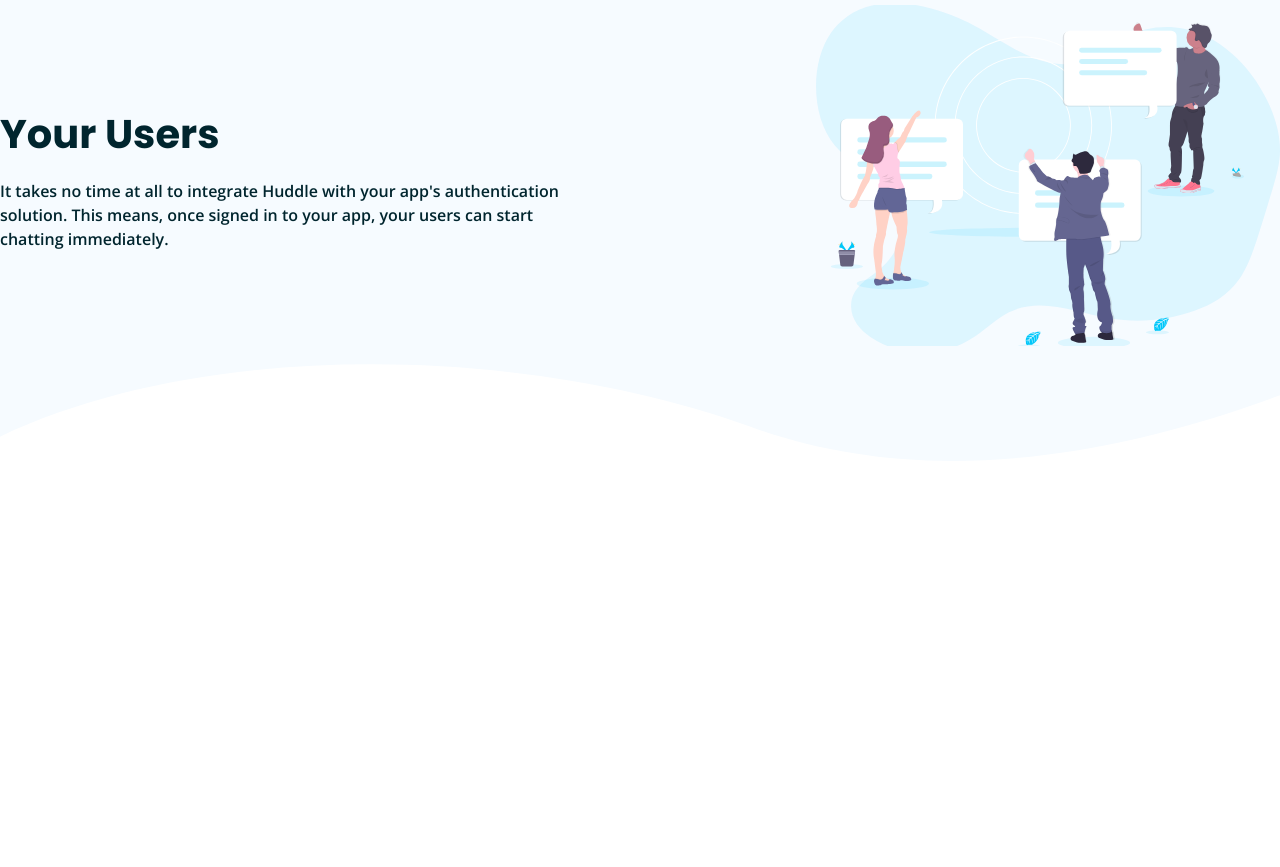
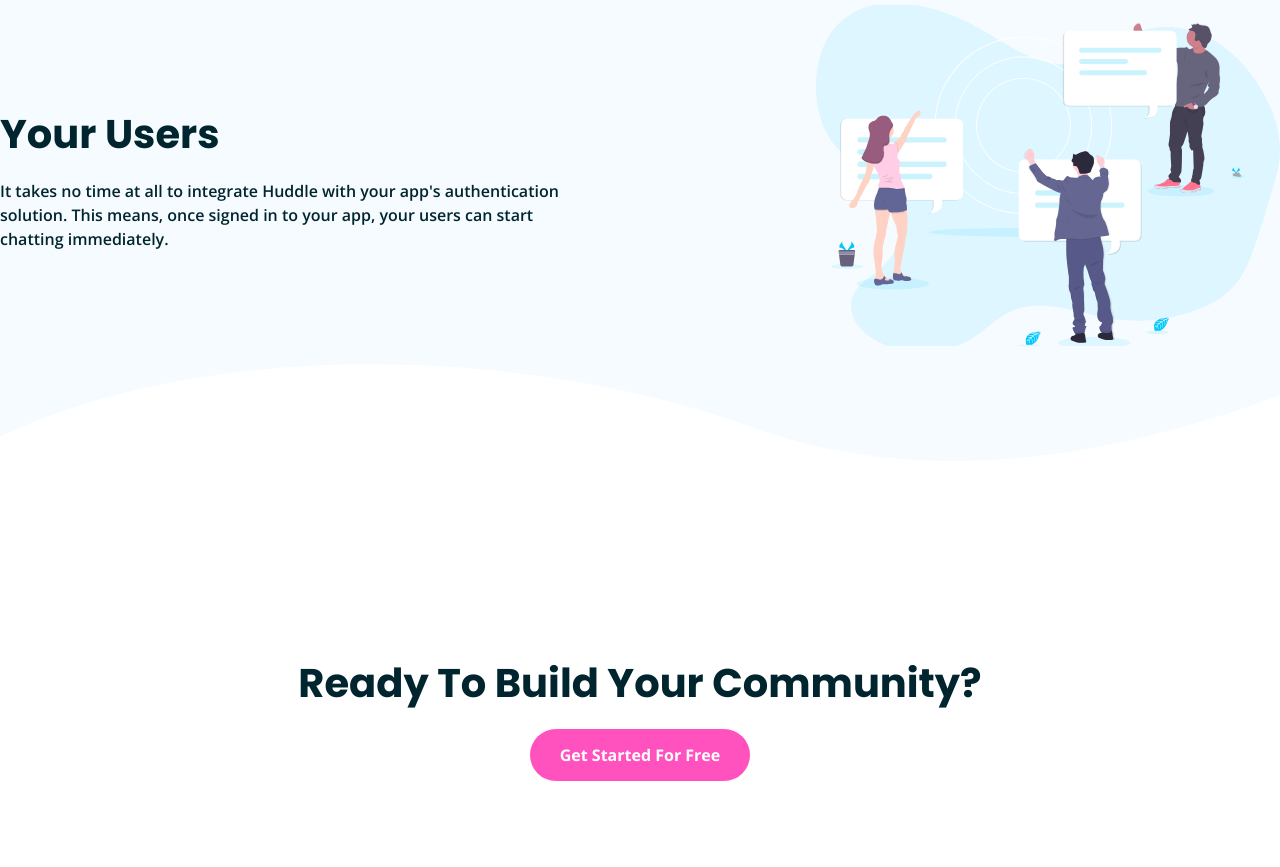
Before and after one commit to Aziztheprogrammer/FrontEnd-Mentor-19, a plain HTML site: page index.html in a window 1280 px wide. Shown: the part 3283-4150 px from the top of the page. Before the commit the page ends 3836 px from the top, so only its background shows below. Drawn offline with nearby package versions, Linux system fonts and the light colour scheme.

Commit message:
Developing Build Your Community Section

```diff
--- a/index.html
+++ b/index.html
@@ -94,10 +94,15 @@
       </div>
   </section>
   <!-- End Services Section -->
+  <!-- Start Build Your Community Section -->
+  <section class="byc-section">
+    <div class="container">
+      <h1>Ready To Build Your Community?</h1>
+      <a href="#" class="rounded-full">Get Started For Free</a>
+    </div>
+  </section>
+  <!-- End Build Your Community Section -->
   <!--
-  Ready To Build Your Community?
-  Get Started For Free
-
   Lorem ipsum dolor sit amet, consectetur adipiscing elit. Mauris nulla quam, hendrerit lacinia
   vestibulum a, ultrices quis sem.
 
--- a/stylesheet.css
+++ b/stylesheet.css
@@ -297,3 +297,36 @@
 	max-height: 350px;
 }
 /*End Services Section*/
+
+/*Start Build Your Community Section*/
+section.byc-section {
+	padding: var(--section-padding) 0px;
+	text-align: center;
+}
+
+section.byc-section .container h1 {
+	font-family: "Poppins", sans-serif;
+	font-size: 2.5rem;
+	color: hsl(192, 100%, 9%);
+	margin-bottom: 30px;
+}
+
+@media (max-width: 769px) {
+	section.byc-section .container h1 {
+		font-size: 2rem;
+	}
+}
+
+section.byc-section .container a {
+	color: white;
+	padding: 15px 30px;
+	background-color: hsl(322, 100%, 66%);
+	transition: 0.4s ease all;
+	max-width: 400px;
+	font-weight: 700;
+}
+
+section.byc-section .container a:hover {
+	opacity: 0.9;
+}
+/*End Build Your Community Section*/
```
